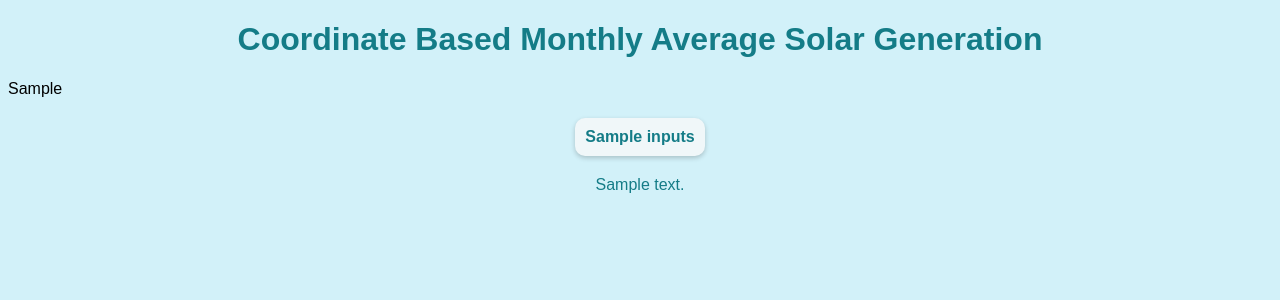
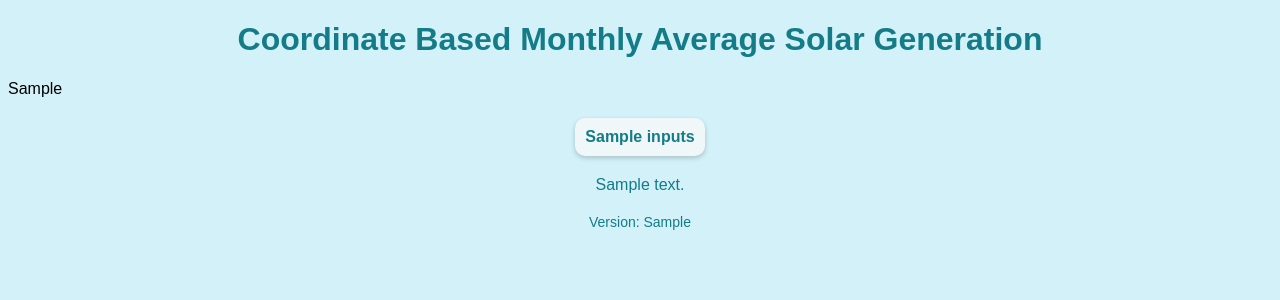
Before and after one commit to semanursancar/foton-solar-generation-verification, a Flask app: template templates/result.html in a window 1280 px wide. Shown: the top 300 px of the page. Run offline with Flask 3, Linux system fonts and the light colour scheme; the template is opened without the code that fills it: most values are stand-ins (such as "Sample title", 1, 10 or a date in 2020); lists and menus that the app fills with data are empty.

Commit message:
version info and sarah-2 dataset is added - v0.0.2

```diff
--- a/app.py
+++ b/app.py
@@ -9,7 +9,7 @@ app = Flask(__name__)
 def MonthlyAverageSolarGeneration(lat, lon, peakpower):
 
     # GET isteği yapacağımız URL'yi belirtiyoruz
-    url = 'https://re.jrc.ec.europa.eu/api/PVcalc?lat={}&lon={}&peakpower={}&loss=0&angle=35&outputformat=json'.format(lat, lon, peakpower)
+    url = 'https://re.jrc.ec.europa.eu/api/v5_2/PVcalc?lat={}&lon={}&peakpower={}&loss=0&angle=35&outputformat=json'.format(lat, lon, peakpower)
 
     # GET isteğini gönderiyoruz
     response = requests.get(url)
@@ -50,6 +50,7 @@ def MonthlyAverageSolarGeneration(lat, lon, peakpower):
 
 @app.route('/', methods=['GET', 'POST'])
 def index():
+    version_info = "0.0.2"
     if request.method == 'POST':
         # HTML formundan girilen değerleri alın
         num1 = float(request.form['num1'])
@@ -61,11 +62,13 @@ def index():
 
         plant_data = "Latitude: {} Longitude: {} Installed Power [kW]: {}".format(num1, num2, num3)
 
+
+
         # DataFrame'i HTML olarak render eden 'result.html' sayfasına yönlendirin
-        return render_template('result.html', df=table.to_html(index=False), user_note=user_note, inputs = plant_data)
+        return render_template('result.html', df=table.to_html(index=False), user_note=user_note, inputs = plant_data, version_info = version_info)
 
     # İlk defa sayfayı yüklerken veya GET isteği yapıldığında
-    return render_template('index.html')
+    return render_template('index.html', version_info = version_info)
 
 if __name__ == '__main__':
     app.run(debug=True)
--- a/templates/result.html
+++ b/templates/result.html
@@ -43,6 +43,12 @@
             margin-top: 20px;
             color: #147c87;
         }
+        .version {
+            text-align: center;
+            margin-top: 20px;
+            color: #147c87;
+            font-size: 14px;
+        }
     </style>
 </head>
 <body>
@@ -59,5 +65,8 @@
     </table>
 
     <p>{{ user_note }}</p>
+    <div class="version">
+        Version: {{ version_info }}
+    </div>
 </body>
 </html>
```
Also changed, not shown: templates/index.html (+9 -0 lines).
